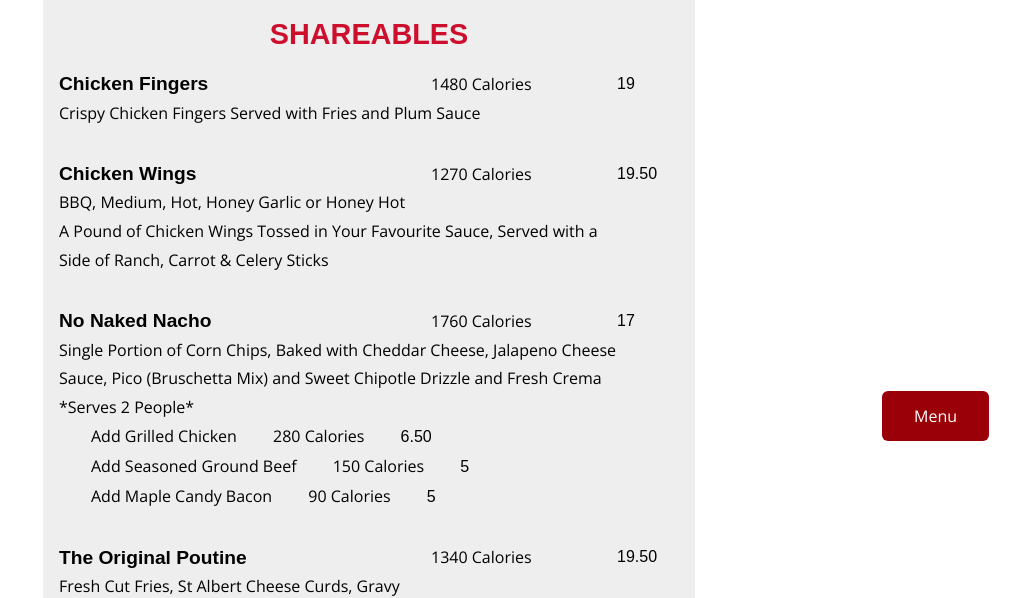
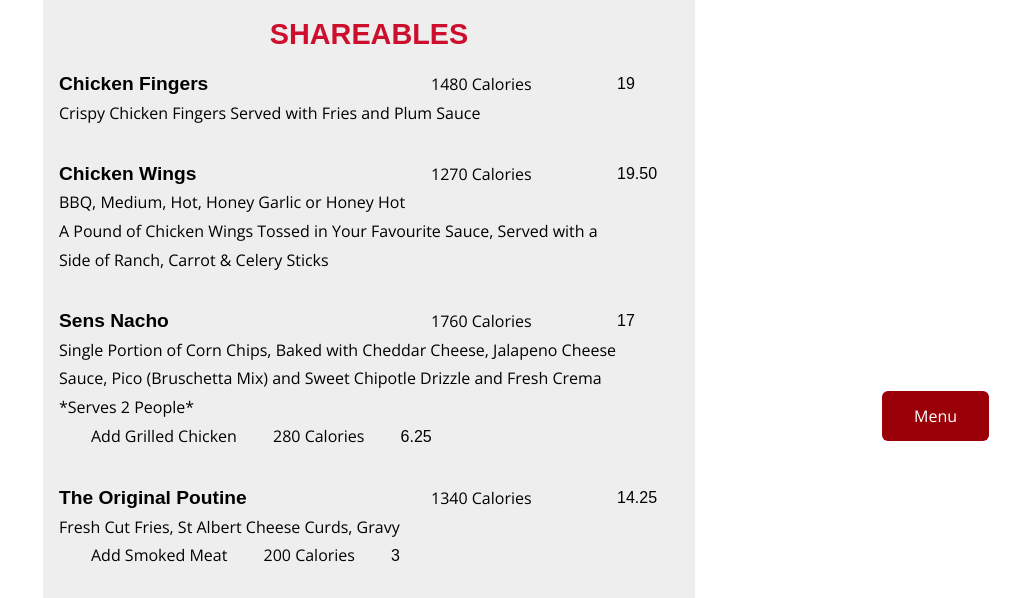
Before and after one commit to sojack/berts, a Gatsby site: page /berts in a window 1280 px wide. Shown: the part 339-937 px from the top of the page, without its empty margins (271-1280 px from the left). Built offline with nearby package versions, Linux system fonts and the light colour scheme; Gatsby itself is replaced by a stand-in of ours; a web font is replaced by a local one.

Commit message:
update price - additional requests

```diff
--- a/src/pages/berts.js
+++ b/src/pages/berts.js
@@ -174,26 +174,24 @@ const BertsPage = () => {
         </MenuItem>
 
         <MenuItem>
-          <h3>No Naked Nacho</h3>
+          <h3>Sens Nacho</h3>
           <p  className="calories">1760 Calories</p>
           <p className="price">17</p>
           <div className="description">
             <p>Single Portion of Corn Chips, Baked with Cheddar Cheese, Jalapeno Cheese Sauce, Pico (Bruschetta Mix) and Sweet Chipotle Drizzle and Fresh Crema</p>
             <p>*Serves 2 People* </p>
-            <p className="addItem">Add Grilled Chicken <span className="addCalories">280 Calories</span> <span className="addPrice">6.50</span> </p>
-            <p className="addItem">Add Seasoned Ground Beef <span className="addCalories">150 Calories</span> <span className="addPrice">5</span></p>
-            <p className="addItem">Add Maple Candy Bacon <span className="addCalories">90 Calories</span> <span className="addPrice">5</span></p>
+            <p className="addItem">Add Grilled Chicken <span className="addCalories">280 Calories</span> <span className="addPrice">6.25</span> </p>
           </div>
         </MenuItem>
 
         <MenuItem>
           <h3>The Original Poutine</h3>
           <p  className="calories">1340 Calories</p>
-          <p className="price">19.50</p>
+          <p className="price">14.25</p>
           <div className="description">
             <p>Fresh Cut Fries, St Albert Cheese Curds, Gravy</p>
-            <p className="addItem">Add Smoked Meat <span className="addCalories">200 Calories</span> <span className="addPrice">5</span></p>
-            <p className="addItem">Add Candied Bacon <span className="addCalories">90 Calories</span> <span className="addPrice">5</span></p>
+            <p className="addItem">Add Smoked Meat <span className="addCalories">200 Calories</span> <span className="addPrice">3</span></p>
+
           </div>
         </MenuItem>
         <div className="pizzaSection">
@@ -313,7 +311,7 @@ const BertsPage = () => {
           <div className="description">
             <p>Crisp Romaine Lettuce, Fresh Parmesan Cheese, Candied Bacon and Caesar Dressing, Seared to Finish in a Tomato basil Wrap</p>
             <p className="addItem">ADD Crispy Chicken <span className="addCalories">950 Calories</span><span className="addPrice">5</span></p>
-            <p className="addItem">ADD Grilled Chicken <span className="addCalories">280 Calories</span><span className="addPrice">6.50</span></p>
+            <p className="addItem">ADD Grilled Chicken <span className="addCalories">280 Calories</span><span className="addPrice">6.25</span></p>
             <p>* Have it tossed in Buffalo sauce for a spicy kick *</p>
           </div>
         </MenuItem>
@@ -342,7 +340,7 @@ const BertsPage = () => {
           <p className="price">16.50</p>
           <div className="description">
             <p>Crisp Romaine Lettuce, Fresh Parmesan Cheese, Candied Bacon, Seasoned Croutons and Caesar Dressing</p>
-            <p className="addItem">ADD Grilled Chicken <span className="addCalories">280 Calories</span><span className="addPrice">6.50</span></p>
+            <p className="addItem">ADD Grilled Chicken <span className="addCalories">280 Calories</span><span className="addPrice">6.25</span></p>
           </div>
         </MenuItem>
 
```
